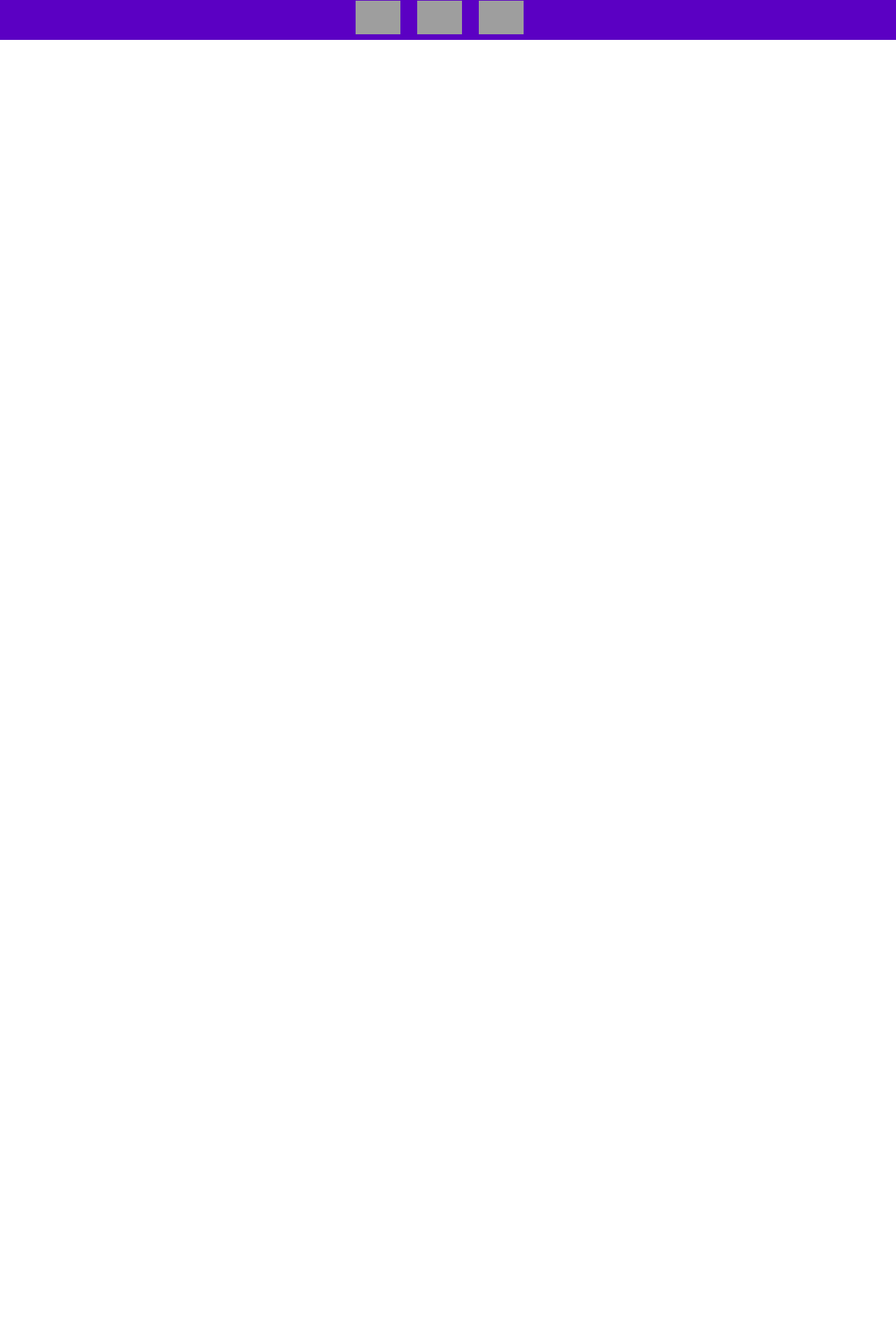
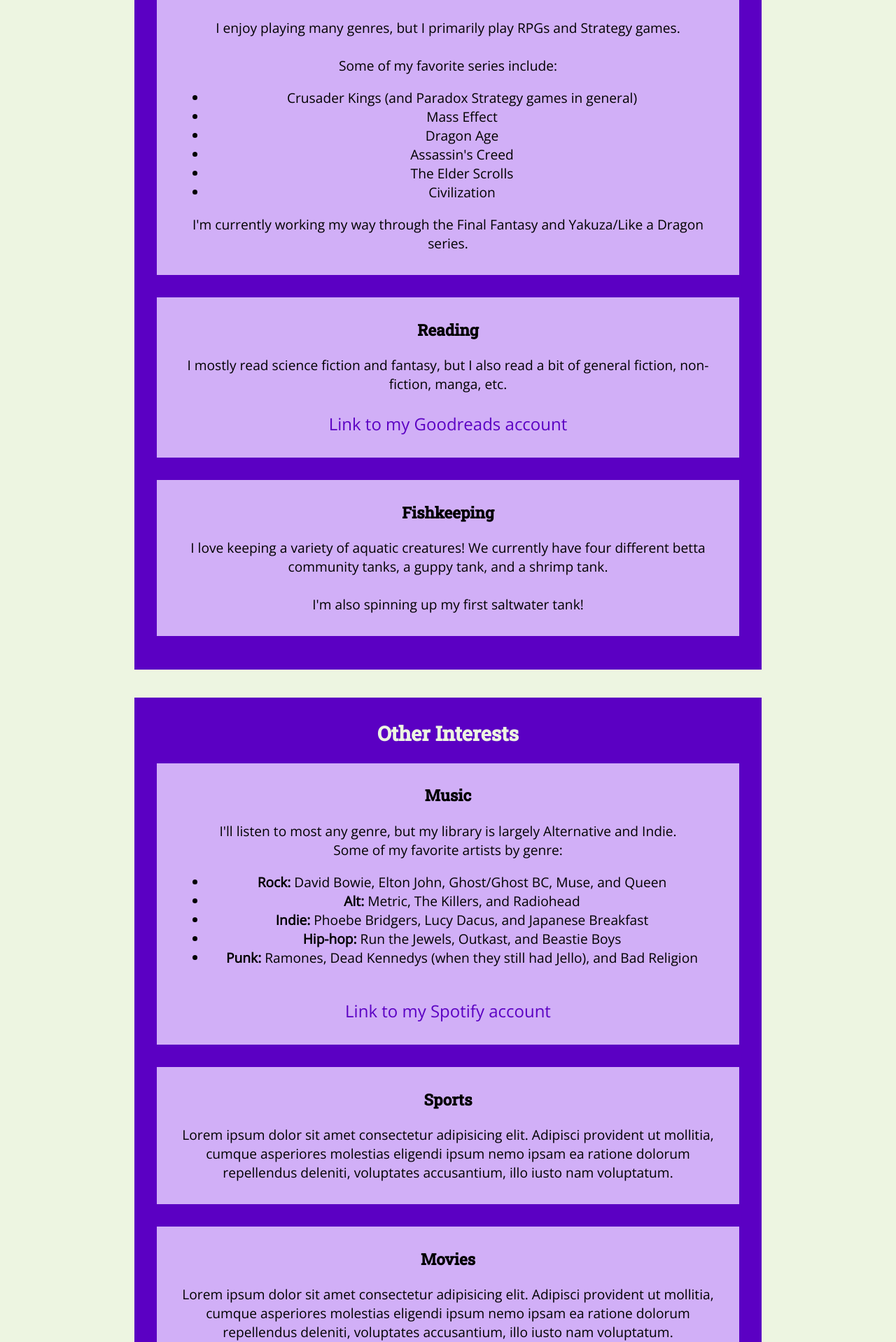
Before and after one commit to Nik-McKnight/portfolio, a React (Create React App) app: page /about in a window 1280 px wide. Shown: the part 743-2661 px from the top of the page at 70% size. Before the commit the page ends 800 px from the top, so only its background shows below. Built offline with nearby package versions, Linux system fonts and the light colour scheme; grey boxes are pictures that could not be loaded.

Commit message:
filled out most of the about categories

```diff
--- a/src/components/About.jsx
+++ b/src/components/About.jsx
@@ -20,17 +20,128 @@ export default function About() {
       </div>
       <div className="about">
         <h2>Hobbies</h2>
-        fish games reading
+        <div>
+          <h3>Games</h3>
+          <div>
+            I enjoy playing many genres, but I primarily play RPGs and Strategy
+            games.
+            <br />
+            <br />
+            Some of my favorite series include:
+            <ul>
+              <li>Crusader Kings (and Paradox Strategy games in general)</li>
+              <li>Mass Effect</li>
+              <li>Dragon Age</li>
+              <li>Assassin's Creed</li>
+              <li>The Elder Scrolls</li>
+              <li>Civilization</li>
+            </ul>
+            I'm currently working my way through the Final Fantasy and
+            Yakuza/Like a Dragon series.
+          </div>
+        </div>
+        <div>
+          <h3>Reading</h3>
+          <div>
+            I mostly read science fiction and fantasy, but I also read a bit of
+            general fiction, non-fiction, manga, etc.
+          </div>
+          <br />
+          <a
+            href="https://www.goodreads.com/user/show/154404976-nik-mcknight"
+            target="_blank"
+            rel="noopener noreferrer"
+          >
+            Link to my Goodreads account
+          </a>
+        </div>
+        <div>
+          <h3>Fishkeeping</h3>
+          <div>
+            I love keeping a variety of aquatic creatures! We currently have
+            four different betta community tanks, a guppy tank, and a shrimp
+            tank.
+            <br />
+            <br />
+            I'm also spinning up my first saltwater tank!
+          </div>
+        </div>
       </div>
       <div className="about">
         <h2>Other Interests</h2>
-        sports movies history cats
-      </div>
-      <div className="about">
-        Lorem, ipsum dolor sit amet consectetur adipisicing elit. Explicabo
-        dolore aperiam fuga, exercitationem molestias, porro cum molestiae
-        necessitatibus aspernatur dolor quia facilis neque nulla corrupti
-        corporis labore totam ipsa a?
+        <div>
+          <h3>Music</h3>
+          <div>
+            I'll listen to most any genre, but my library is largely Alternative
+            and Indie.
+            <br />
+            Some of my favorite artists by genre:
+            <ul>
+              <li>
+                <b>Rock:</b> David Bowie, Elton John, Ghost/Ghost BC, Muse, and
+                Queen
+              </li>
+              <li>
+                <b>Alt:</b> Metric, The Killers, and Radiohead
+              </li>
+              <li>
+                <b>Indie:</b> Phoebe Bridgers, Lucy Dacus, and Japanese
+                Breakfast
+              </li>
+              <li>
+                <b>Hip-hop:</b> Run the Jewels, Outkast, and Beastie Boys
+              </li>
+              <li>
+                <b>Punk:</b> Ramones, Dead Kennedys (when they still had Jello),
+                and Bad Religion
+              </li>
+            </ul>
+          </div>
+          <br />
+          <a
+            href="https://open.spotify.com/user/ruxs2ubl4vcmam8u70zwp90ux"
+            target="_blank"
+            rel="noopener noreferrer"
+          >
+            Link to my Spotify account
+          </a>
+        </div>
+        <div>
+          <h3>Sports</h3>
+          <div>
+            Lorem ipsum dolor sit amet consectetur adipisicing elit. Adipisci
+            provident ut mollitia, cumque asperiores molestias eligendi ipsum
+            nemo ipsam ea ratione dolorum repellendus deleniti, voluptates
+            accusantium, illo iusto nam voluptatum.
+          </div>
+        </div>
+        <div>
+          <h3>Movies</h3>
+          <div>
+            Lorem ipsum dolor sit amet consectetur adipisicing elit. Adipisci
+            provident ut mollitia, cumque asperiores molestias eligendi ipsum
+            nemo ipsam ea ratione dolorum repellendus deleniti, voluptates
+            accusantium, illo iusto nam voluptatum.
+          </div>
+        </div>
+        <div>
+          <h3>History</h3>
+          <div>
+            Lorem ipsum dolor sit amet consectetur adipisicing elit. Adipisci
+            provident ut mollitia, cumque asperiores molestias eligendi ipsum
+            nemo ipsam ea ratione dolorum repellendus deleniti, voluptates
+            accusantium, illo iusto nam voluptatum.
+          </div>
+        </div>
+        <div>
+          <h3>Cats</h3>
+          <div>
+            Lorem ipsum dolor sit amet consectetur adipisicing elit. Adipisci
+            provident ut mollitia, cumque asperiores molestias eligendi ipsum
+            nemo ipsam ea ratione dolorum repellendus deleniti, voluptates
+            accusantium, illo iusto nam voluptatum.
+          </div>
+        </div>
       </div>
     </div>
   );
--- a/src/style/Content.css
+++ b/src/style/Content.css
@@ -5,6 +5,9 @@
     font-family: 'Open Sans', sans-serif;
     font-size: larger;
 }
+
+h1,h2,h3,h4,h5,h6 {
+font-family: 'Roboto Slab', serif;}
 
 a {
     color: black;
@@ -15,7 +18,7 @@ a:hover {
     color: #5b00c3;
 }
 
-b {
+.contact > b {
     color: #5b00c3;
 }
 
@@ -25,3 +28,28 @@ b {
     border-bottom: .5vh solid #5b00c3; */
     padding-bottom: 10vh;
 }
+
+.about {
+    background-color: #5b00c3;
+    color: #EDF5E1;
+    padding: 1vh 2vh 2vh 2vh;
+    margin-bottom: 5vh;
+    place-content: center;
+}
+
+.about > div {
+    background-color: #d1aff7;
+    color:black;
+    width: auto;
+    padding: 1vh 4vh 4vh 4vh;
+    margin: 1vh 2vh 4vh 2vh;
+}
+
+.about > div > a {
+    color: #5b00c3;
+    font-size: x-large;
+}
+
+.about > div > a:hover {
+    color: #EDF5E1;
+}
--- a/src/style/Header.css
+++ b/src/style/Header.css
@@ -63,7 +63,7 @@ nav > a:hover {
 
 .bm-menu {
     display: none;
-    background: black;
+    background: #d1aff7;
     padding: 2vh;
     font-size: 2vh;
     width: 35vh;
@@ -78,7 +78,7 @@ nav > a:hover {
 
 .bm-item {
     display: block;
-    color: #EDF5E1;
+    color: black;
     padding-bottom: 2vh;
 }
 
@@ -97,7 +97,7 @@ nav > a:hover {
 .bm-cross {
     left: 0px;
     display: none;
-    background: #EDF5E1;
+    background: black;
 }
 
 @media only screen and (max-width: 1250px) {
```
Also changed, not shown: src/style/App.css (+4 -6 lines).
